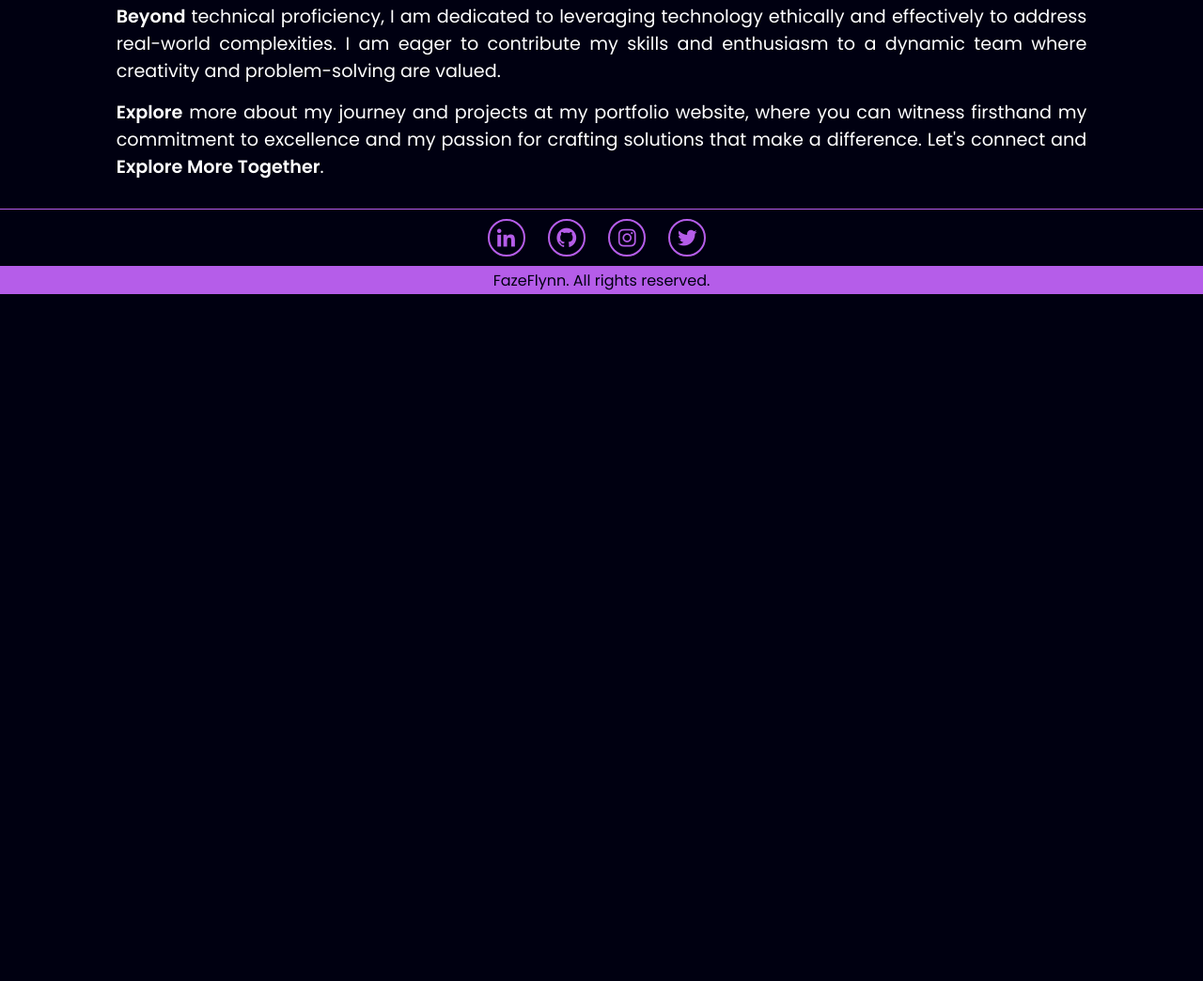
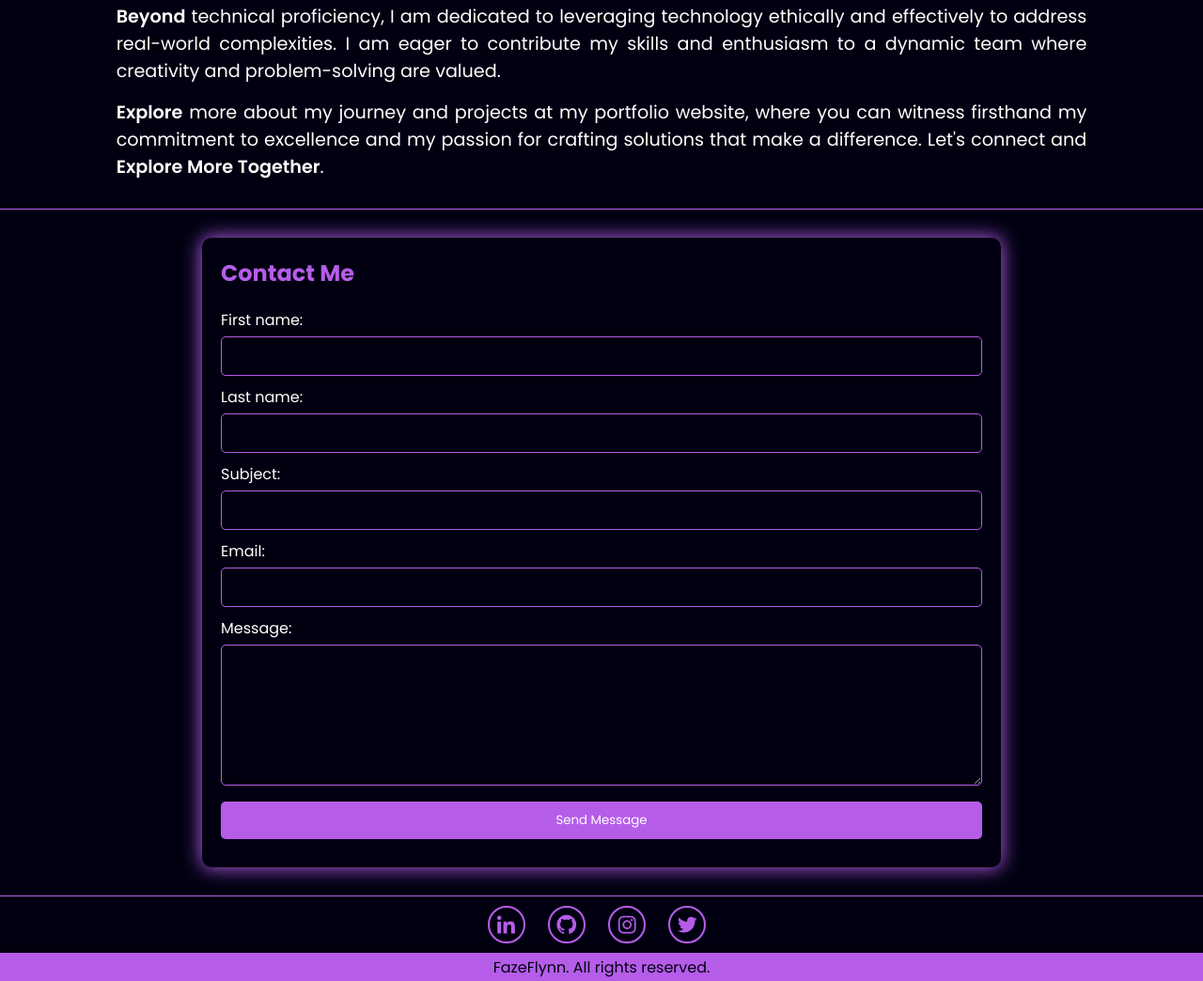
Before and after one commit to FazeFlynn/MyPortfolio, a plain HTML site: page index.html in a window 1280 px wide. Shown: the part 1959-3003 px from the top of the page at 94% size. Before the commit the page ends 2272 px from the top, so only its background shows below. Drawn offline with nearby package versions, Linux system fonts and the light colour scheme.

Commit message:
added form again

```diff
--- a/index.html
+++ b/index.html
@@ -12,6 +12,17 @@
 
     <script defer src="script.js"></script>
 
+    <script type="text/javascript"
+        src="https://cdn.jsdelivr.net/npm/@emailjs/browser@4/dist/email.min.js">
+</script>
+<script type="text/javascript">
+   (function(){
+      emailjs.init({
+        publicKey: "Wv7EOveKy0qUrKLk7",
+      });
+   })();
+</script>
+
   </head>
   <body>
     <header class="header">
@@ -23,7 +34,8 @@
         <a onclick="scrollToSection('about-me')" href="#">About</a>
         <a onclick="scrollToSection('my-skills')" href="#">Skills</a>
         <a onclick="scrollToSection('my-projects')" href="#">Projects</a>
-        <a onclick="window.location.href='mailto:faiz.14a@gmail.com'" href="#">Contact me</a>
+        <!-- <a onclick="window.location.href='mailto:faiz.14a@gmail.com'" href="#">Contact me</a> -->
+        <a onclick="scrollToSection('form-con')" href="#">Contact me</a>
         <i id="menu" class='bx bx-menu'></i>
       </nav>
     </header>
@@ -34,9 +46,10 @@
         <h3 id="web">Data Analyst, Web Developer</h3>
         <p id="intro-text"></p>
         <div class="btn-box">
-          <!-- <a class="hover-eff" href="docs/IslamKathatResume.pdf" download="IslamKathatResume.pdf">Hire me</a> -->
-          <a class="hover-eff" href="https://drive.google.com/file/d/1-SqXriy2ICFajspeMd-ASN2F4Nm1ZnDB/view?usp=drive_link" target="_blank" >Hire me</a>
-          <a class="hover-eff" onclick="window.location.href='mailto:faiz.14a@gmail.com'" href="#">Contact me</a>
+          <a class="hover-eff" href="docs/IslamKathatResume.pdf" target="_blank">Hire me</a>
+          <!-- <a class="hover-eff" href="https://drive.google.com/file/d/1-SqXriy2ICFajspeMd-ASN2F4Nm1ZnDB/view?usp=drive_link" target="_blank" >Hire me</a> -->
+          <a class="hover-eff" onclick="scrollToSection('form-con')" href="#">Contact me</a>
+          <!-- <a class="hover-eff" onclick="window.location.href='mailto:faiz.14a@gmail.com'" href="#">Contact me</a> -->
           <!-- <a class="hover-eff" onclick="openGmail()" href="#">Contact me</a> -->
         </div>
 
@@ -117,6 +130,33 @@
     </div>
 
 
+    <div id="form-con">
+
+      <div class="contact-form-container">
+        <h2>Contact Me</h2>
+        <form id="contact-form">
+          <label for="first-name">First name:</label>
+          <input class="inp-cl" type="text" id="first-name" name="first-name" required>
+
+          <label for="last-name">Last name:</label>
+          <input class="inp-cl" type="text" id="last-name" name="last-name" required>
+
+          <label for="subject">Subject:</label>
+          <input class="inp-cl" type="text" id="subject" name="subject" required>
+
+          <label for="email">Email:</label>
+          <input class="inp-cl" type="email" id="email" name="email" required>
+
+          <label for="message">Message:</label>
+          <textarea class="inp-cl" id="message" name="message" required></textarea>
+
+          <button type="submit">Send Message</button>
+        </form>
+        <div id="status"></div>
+      </div>
+
+    </div>
+
 
 
     <div class="icons">
--- a/script.js
+++ b/script.js
@@ -384,3 +384,33 @@ detectDevice();
 
 //     window.open(gmailUrl, '_blank');
 // }
+
+
+
+let myForm = document.getElementById('contact-form').addEventListener('submit', function(event) {
+    event.preventDefault();
+
+    const status = document.getElementById('status');
+    const formData = new FormData(this);
+
+    const emailParams = {
+        first_name: formData.get('first-name'),
+        last_name: formData.get('last-name'),
+        email: formData.get('email'),
+        subject: formData.get('subject'),
+        message: formData.get('message')
+    };
+
+
+    // Using EmailJS to send the form data
+    emailjs.send('service_kx2oni7', 'template_2da9aeu', emailParams)
+        .then(function() {
+            status.innerHTML = "Message sent successfully!";
+            status.style.color = primaryForeColor;
+        }, function(error) {
+            status.innerHTML = "Failed to send message. Please try again.";
+            status.style.color = "red";
+        });
+
+        this.reset();
+});
--- a/style.css
+++ b/style.css
@@ -953,3 +953,102 @@ p span {
 h1{
     color: var(--font-color);
 }
+
+
+
+/* ==================================FORM==================================== */
+
+#form-con{
+    /* background-color: red; */
+
+    display: flex;
+    justify-content: center;
+    align-items: center;
+
+
+    /* padding: 10% 0 0 5%; */
+
+    padding: 30px 20px;
+
+    border-top: 1px solid var(--primary-fore-color);
+
+
+
+
+}
+
+.contact-form-container {
+    /* background-color: rebeccapurple; */
+    padding: 20px;
+    border-radius: 10px;
+    box-shadow: 0 0 20px 1px var(--primary-fore-color);
+    width: 100%;
+    max-width: 850px;
+
+    /* border: 1px solid var(--primary-fore-color); */
+
+    /* display: flex;
+    justify-content: center;
+    align-items: center; */
+
+}
+
+h2 {
+    margin-bottom: 20px;
+    color: var(--primary-fore-color);
+}
+
+label {
+    display: block;
+    margin-bottom: 5px;
+}
+
+input, textarea {
+    width: 100%;
+    padding: 10px;
+    margin-bottom: 10px;
+    border: 1px solid var(--primary-fore-color);
+    border-radius: 5px;
+    background-color: transparent;
+
+    font-weight: 500;
+
+    color: var(--primary-fore-color);
+}
+
+.inp-cl:-webkit-autofill {
+    -webkit-box-shadow: 0 0 0 100px var(--primary-back-color) inset !important; /* Change the background color to white */
+    -webkit-text-fill-color: var(--primary-fore-color) !important; /* Change the text color */
+    /* font-family: 'Open Sans', sans-serif !important; */
+}
+
+textarea {
+    max-width: 100%;
+    min-width: 100%;
+    min-height: 150px;
+
+    /* font-weight: 600; */
+}
+
+button {
+    width: 100%;
+    padding: 10px;
+    background-color: var(--primary-fore-color);
+    border: none;
+    color: white;
+    border-radius: 5px;
+    cursor: pointer;
+
+    transition: all .3s ease;
+}
+
+button:hover {
+    /* background-color: #218838; */
+    opacity: 90%;
+}
+
+#status {
+    margin-top: 10px;
+    /* background-color: red; */
+    text-align: center;
+}
```
Also changed, not shown: 1 other file.
